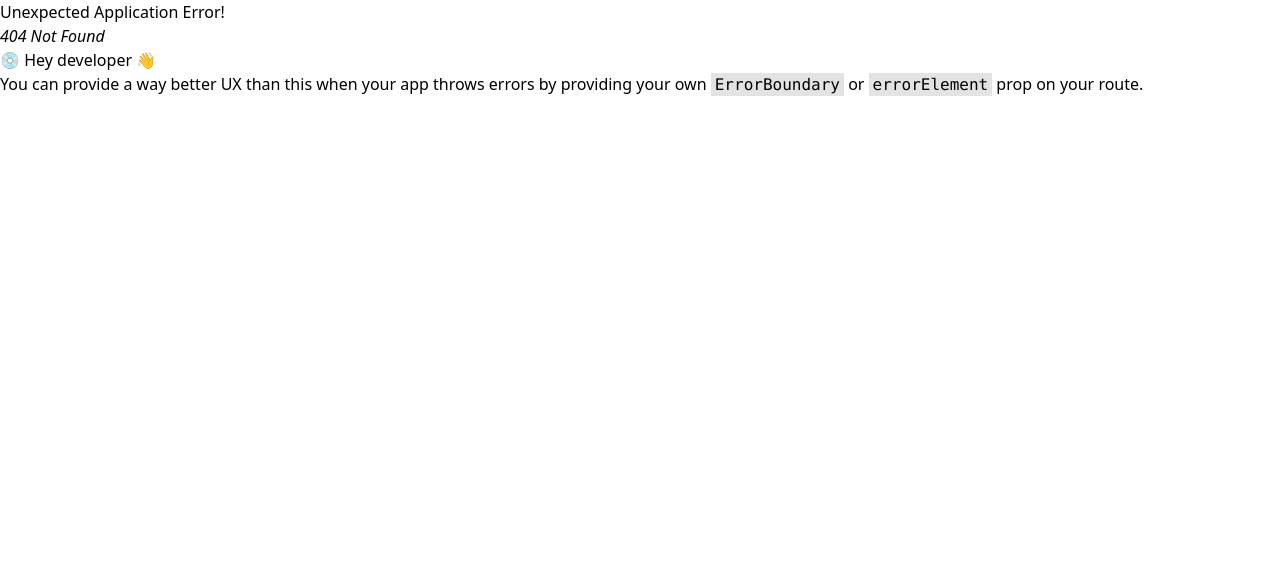
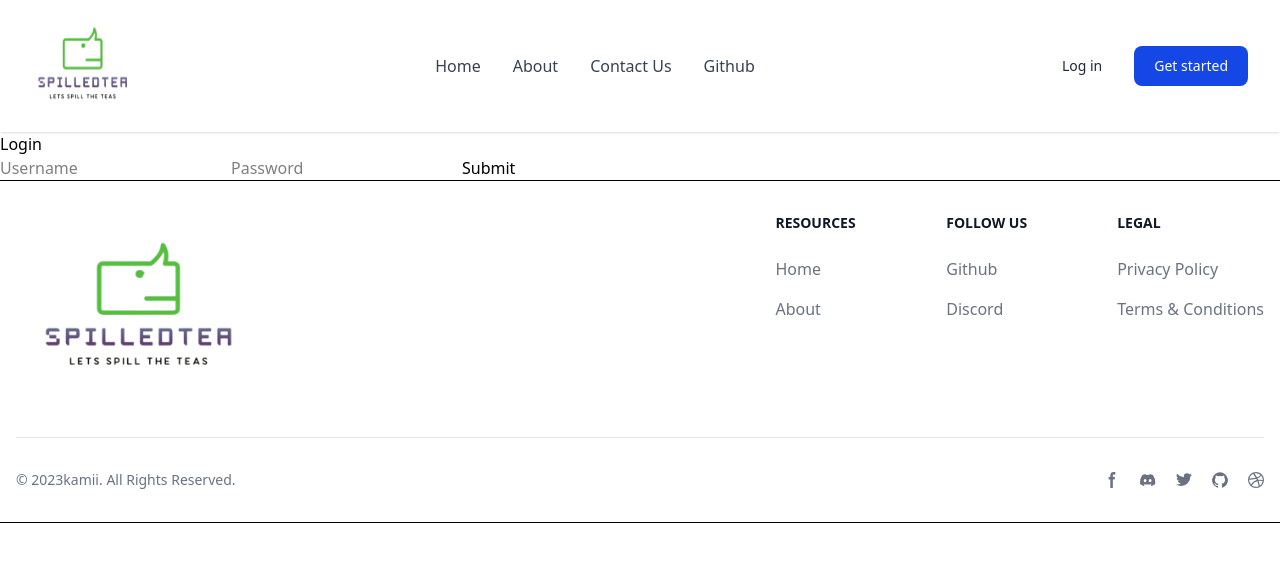
Before and after one commit to kamiism/SpilledTea, a React (Vite) app: page /login in a window 1280 px wide. Before the commit this address had no page. Shown: the top 562 px of the page. Built offline with nearby package versions, Linux system fonts and the light colour scheme.

Commit message:
added login page

```diff
--- a/src/App.jsx
+++ b/src/App.jsx
@@ -1,11 +1,9 @@
-import { useState } from 'react'
 import './App.css'
 import Footer from './components/Footer/Footer'
 import Header from './components/Header/Header'
 import Home from './components/Home/Home'
 
 function App() {
-  const [count, setCount] = useState(0)
 
   return (
     <>
--- a/src/components/Header/Header.jsx
+++ b/src/components/Header/Header.jsx
@@ -1,11 +1,16 @@
+import { useState } from 'react';
 import { Link, NavLink } from 'react-router-dom';
 import Logo from "./Logo.png";
 
 export default function Header() {
+    const [menuOpen, setMenuOpen] = useState(false);
+
     return (
         <header className="shadow sticky z-50 top-0">
             <nav className="bg-white border-gray-200 px-4 lg:px-6 py-2.5">
                 <div className="flex flex-wrap justify-between items-center mx-auto max-w-7xl">
+
+                    {/* Logo */}
                     <Link to="/" className="flex items-center">
                         <img
                             src={Logo}
@@ -13,29 +18,55 @@ export default function Header() {
                             alt="Logo"
                         />
                     </Link>
-                    <div className="flex items-center lg:order-2">
-                        <Link
-                            to="#"
+
+                    {/* Right side: Auth buttons + Hamburger */}
+                    <div className="flex items-center lg:order-2 gap-1">
+                        <NavLink
+                            to="/login"
                             className="text-gray-800 hover:bg-gray-50 focus:ring-4 focus:ring-gray-300 font-medium rounded-lg text-sm px-4 lg:px-5 py-2 lg:py-2.5 mr-2 focus:outline-none"
                         >
                             Log in
-                        </Link>
+                        </NavLink>
                         <Link
                             to="#"
                             className="text-white bg-blue-700 hover:bg-blue-800 focus:ring-4 focus:ring-blue-300 font-medium rounded-lg text-sm px-4 lg:px-5 py-2 lg:py-2.5 mr-2 focus:outline-none"
                         >
                             Get started
                         </Link>
+
+                        {/* Hamburger button — mobile only */}
+                        <button
+                            onClick={() => setMenuOpen(!menuOpen)}
+                            className="lg:hidden inline-flex items-center justify-center p-2 ml-1 text-gray-500 rounded-lg hover:bg-gray-100 focus:outline-none focus:ring-2 focus:ring-gray-200"
+                            aria-label="Toggle menu"
+                        >
+                            {menuOpen ? (
+                                // X icon
+                                <svg className="w-6 h-6" fill="none" stroke="currentColor" viewBox="0 0 24 24">
+                                    <path strokeLinecap="round" strokeLinejoin="round" strokeWidth={2} d="M6 18L18 6M6 6l12 12" />
+                                </svg>
+                            ) : (
+                                // Hamburger icon
+                                <svg className="w-6 h-6" fill="none" stroke="currentColor" viewBox="0 0 24 24">
+                                    <path strokeLinecap="round" strokeLinejoin="round" strokeWidth={2} d="M4 6h16M4 12h16M4 18h16" />
+                                </svg>
+                            )}
+                        </button>
                     </div>
+
+                    {/* Nav links */}
                     <div
-                        className="hidden justify-between items-center w-full lg:flex lg:w-auto lg:order-1"
+                        className={`${
+                            menuOpen ? 'flex' : 'hidden'
+                        } justify-between items-center w-full lg:flex lg:w-auto lg:order-1`}
                         id="mobile-menu-2"
                     >
-                        <ul className="flex flex-col mt-4 font-medium lg:flex-row lg:space-x-8 lg:mt-0">
+                        <ul className="flex flex-col w-full mt-4 font-medium lg:flex-row lg:space-x-8 lg:mt-0">
                             <li>
                                 <NavLink
-                                to="/"
-                                    className={({isActive}) =>
+                                    to="/"
+                                    onClick={() => setMenuOpen(false)}
+                                    className={({ isActive }) =>
                                         `block py-2 pr-4 pl-3 duration-200 ${isActive ? "text-blue-700" : "text-gray-700"} border-b border-gray-100 hover:bg-gray-50 lg:hover:bg-transparent lg:border-0 hover:text-blue-700 lg:p-0`
                                     }
                                 >
@@ -44,8 +75,9 @@ export default function Header() {
                             </li>
                             <li>
                                 <NavLink
-                                to="/about"
-                                    className={({isActive}) =>
+                                    to="/about"
+                                    onClick={() => setMenuOpen(false)}
+                                    className={({ isActive }) =>
                                         `block py-2 pr-4 pl-3 duration-200 ${isActive ? "text-blue-700" : "text-gray-700"} border-b border-gray-100 hover:bg-gray-50 lg:hover:bg-transparent lg:border-0 hover:text-blue-700 lg:p-0`
                                     }
                                 >
@@ -54,18 +86,20 @@ export default function Header() {
                             </li>
                             <li>
                                 <NavLink
-                                to="/contact"
-                                    className={({isActive}) =>
+                                    to="/contact"
+                                    onClick={() => setMenuOpen(false)}
+                                    className={({ isActive }) =>
                                         `block py-2 pr-4 pl-3 duration-200 ${isActive ? "text-blue-700" : "text-gray-700"} border-b border-gray-100 hover:bg-gray-50 lg:hover:bg-transparent lg:border-0 hover:text-blue-700 lg:p-0`
                                     }
                                 >
                                     Contact Us
                                 </NavLink>
                             </li>
-                             <li>
+                            <li>
                                 <NavLink
-                                to="/github"
-                                    className={({isActive}) =>
+                                    to="/github"
+                                    onClick={() => setMenuOpen(false)}
+                                    className={({ isActive }) =>
                                         `block py-2 pr-4 pl-3 duration-200 ${isActive ? "text-blue-700" : "text-gray-700"} border-b border-gray-100 hover:bg-gray-50 lg:hover:bg-transparent lg:border-0 hover:text-blue-700 lg:p-0`
                                     }
                                 >
@@ -74,6 +108,7 @@ export default function Header() {
                             </li>
                         </ul>
                     </div>
+
                 </div>
             </nav>
         </header>
--- a/src/components/Home/Home.jsx
+++ b/src/components/Home/Home.jsx
@@ -3,12 +3,12 @@ import { Link } from 'react-router-dom';
 export default function Home() {
     return (
         <div className="mx-auto w-full max-w-7xl">
-            <aside className="relative overflow-hidden text-black rounded-lg sm:mx-16 mx-2 sm:py-16">
-                <div className="relative z-10 max-w-7xl px-4  pb-20 pt-10 sm:py-24 mx-auto sm:px-6 lg:px-8">
-                    <div className="max-w-xl sm:mt-1 mt-80 space-y-8 text-center sm:text-right sm:ml-auto">
-                        <h2 className="text-4xl font-bold sm:text-5xl">
+            <aside className="relative overflow-hidden text-black rounded-lg sm:mx-16 mx-2 py-8 sm:py-16 min-h-[320px] sm:min-h-[400px]">
+                <div className="relative z-10 max-w-7xl px-4 pb-10 pt-6 sm:py-24 mx-auto sm:px-6 lg:px-8">
+                    <div className="max-w-xl mt-40 xs:mt-52 sm:mt-1 space-y-8 text-center sm:text-right sm:ml-auto">
+                        <h2 className="text-3xl font-bold sm:text-5xl">
                             HEYYA!!
-                            <span className="hidden sm:block text-4xl">Welcome to SpilledTea</span>
+                            <span className="block text-2xl sm:text-4xl mt-1">Welcome to SpilledTea</span>
                         </h2>
 
                         <Link
@@ -30,13 +30,21 @@ export default function Home() {
                     </div>
                 </div>
 
-                <div className="absolute inset-0 w-full sm:my-20 sm:pt-1 pt-12 h-full ">
-                    <img className="w-180" src="https://www.animationmagazine.net/wordpress/wp-content/uploads/Frieren-Beyond-Journeys-End-S2_EP02_130.jpg" alt="image1" />
+                <div className="absolute inset-0 w-full sm:my-20 sm:pt-1 pt-4 h-full">
+                    <img
+                        className="w-full max-w-[260px] sm:max-w-sm md:max-w-md lg:max-w-lg xl:max-w-xl object-cover"
+                        src="https://www.animationmagazine.net/wordpress/wp-content/uploads/Frieren-Beyond-Journeys-End-S2_EP02_130.jpg"
+                        alt="image1"
+                    />
                 </div>
             </aside>
 
-            <div className="grid  place-items-center sm:mt-20">
-                <img className="sm:w-180 w-90" src="https://images.squarespace-cdn.com/content/v1/642fe9d50ff3d476932fc101/6213839e-2b72-470f-b243-6c856885e491/IMG_1083+%281%29.jpg?format=2500w" alt="image2" />
+            <div className="grid place-items-center mt-10 sm:mt-20 px-4">
+                <img
+                    className="w-full max-w-xs sm:max-w-lg md:max-w-2xl lg:max-w-4xl xl:max-w-6xl object-contain"
+                    src="https://images.squarespace-cdn.com/content/v1/642fe9d50ff3d476932fc101/6213839e-2b72-470f-b243-6c856885e491/IMG_1083+%281%29.jpg?format=2500w"
+                    alt="image2"
+                />
             </div>
 
             <h1 className="text-center text-2xl sm:text-5xl py-10 font-medium">SpilledTea</h1>
--- /dev/null
+++ b/src/components/Login.jsx
@@ -0,0 +1,30 @@
+import { useContext, useState } from 'react'
+import UserContext from "../contexts/userContext"
+
+function login() {
+    const [username, setUsername] = useState('')
+    const [password, setPassword] = useState('')
+
+    const setUser = useContext(UserContext)
+
+    const handleSubmit = (e) => {
+        e.preventDefault()
+        setUser({username, password})
+    }
+  return (
+    <div>
+        <h2>Login</h2>
+        <input type="text"
+        value={username}
+        onChange={(e) => setUsername(e.target.value)}
+        placeholder="Username" />
+        <input type="password"
+        value={password}
+        onChange={(e) => setPassword(e.target.value)}
+        placeholder="Password" />
+        <button onClick={handleSubmit}>Submit</button>
+    </div>
+  )
+}
+
+export default login
--- /dev/null
+++ b/src/components/Profile.jsx
@@ -0,0 +1,11 @@
+import { useContext } from 'react'
+import UserContext from '../context/UserContext'
+
+function Profile() {
+    const { user } = useContext(UserContext)
+    if (!user) return <div>Please login to view your profile.</div>
+
+    return <div> Welcome {user.username}</div>
+}
+
+export default Profile
--- /dev/null
+++ b/src/contexts/userContext.js
@@ -0,0 +1,6 @@
+import React from "react";
+
+const UserContext = React.createContext()
+
+
+export default UserContext
--- /dev/null
+++ b/src/contexts/userContextProvider.jsx
@@ -0,0 +1,13 @@
+import React from "react";
+import UserContext from "./userContext";
+
+const UserContextProvider = ({ children }) => {
+    const [user, setUser] = React.useState(null)
+    return (
+        <UserContext.Provider value={{ user, setUser }}>
+            {children}
+        </UserContext.Provider>
+    )
+}
+
+export default UserContextProvider
--- a/src/main.jsx
+++ b/src/main.jsx
@@ -5,6 +5,7 @@ import About from './components/About/About'
 import Contact from './components/Contact/Contact'
 import Github from './components/Github/Github'
 import Home from './components/Home/Home'
+import Login from './components/Login'
 import User from './components/User/User'
 import './index.css'
 import Root from './root'
@@ -33,6 +34,10 @@ const router = createBrowserRouter([
              {
         path: "github",
         element: <Github />
+      },
+      {
+        path: "login",
+        element: <Login />
       }
     ]
   }
```
